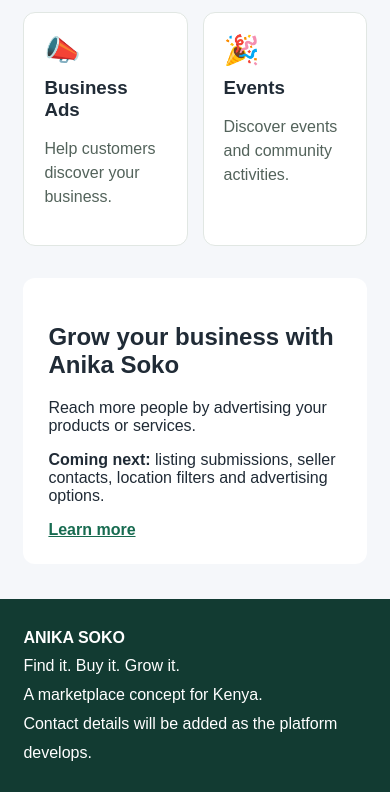
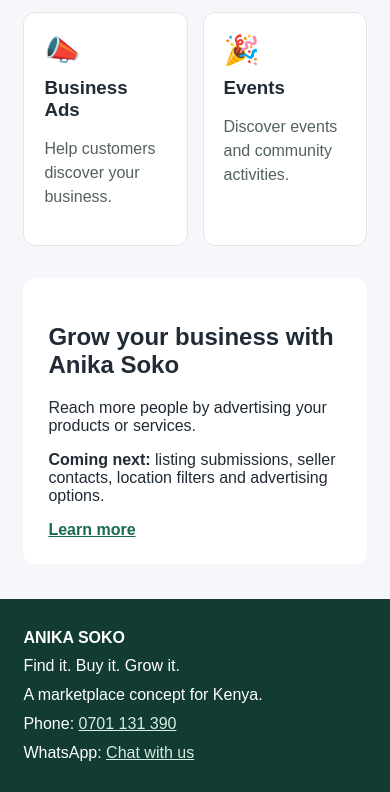
Before and after one commit to dicksonmweresa-spec/Anika-soko, a plain HTML site: page index.html in a window 390 px wide. Shown: the part 1032-1824 px from the top of the page. Drawn offline with Linux system fonts and the light colour scheme.

Commit message:
Update footer with contact information
Added contact details including phone and WhatsApp.

```diff
--- a/index.html
+++ b/index.html
@@ -140,7 +140,10 @@
     <strong>ANIKA SOKO</strong><br>
     Find it. Buy it. Grow it.<br>
     A marketplace concept for Kenya.<br>
-    Contact details will be added as the platform develops.
+
+Phone: <a href="tel:+254701131390">0701 131 390</a><br>
+WhatsApp: <a href="https://wa.me/254701131390" target="_blank" rel="noopener">Chat with us</a><br>
+
   </footer>
 </body>
 </html>
```
